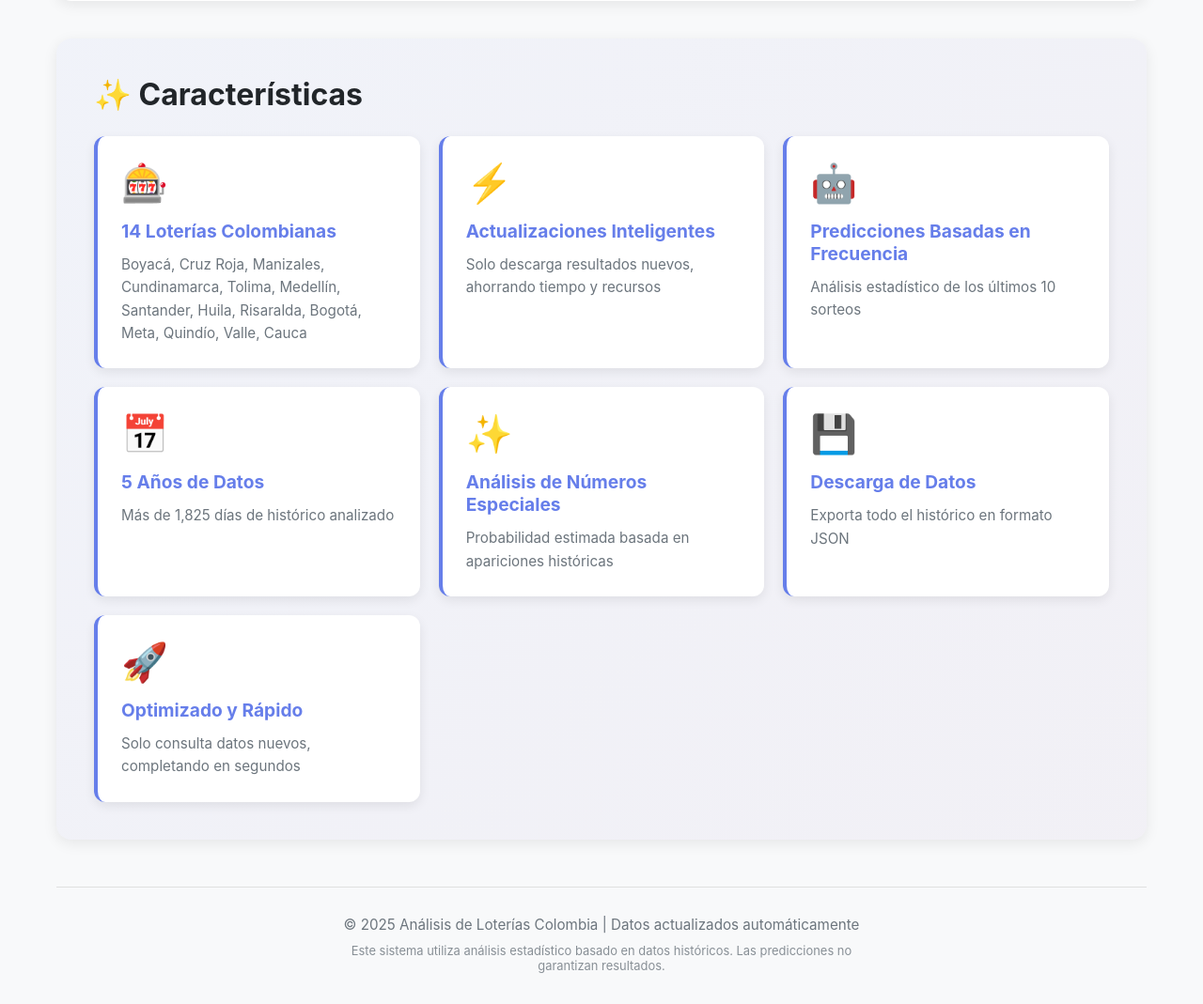
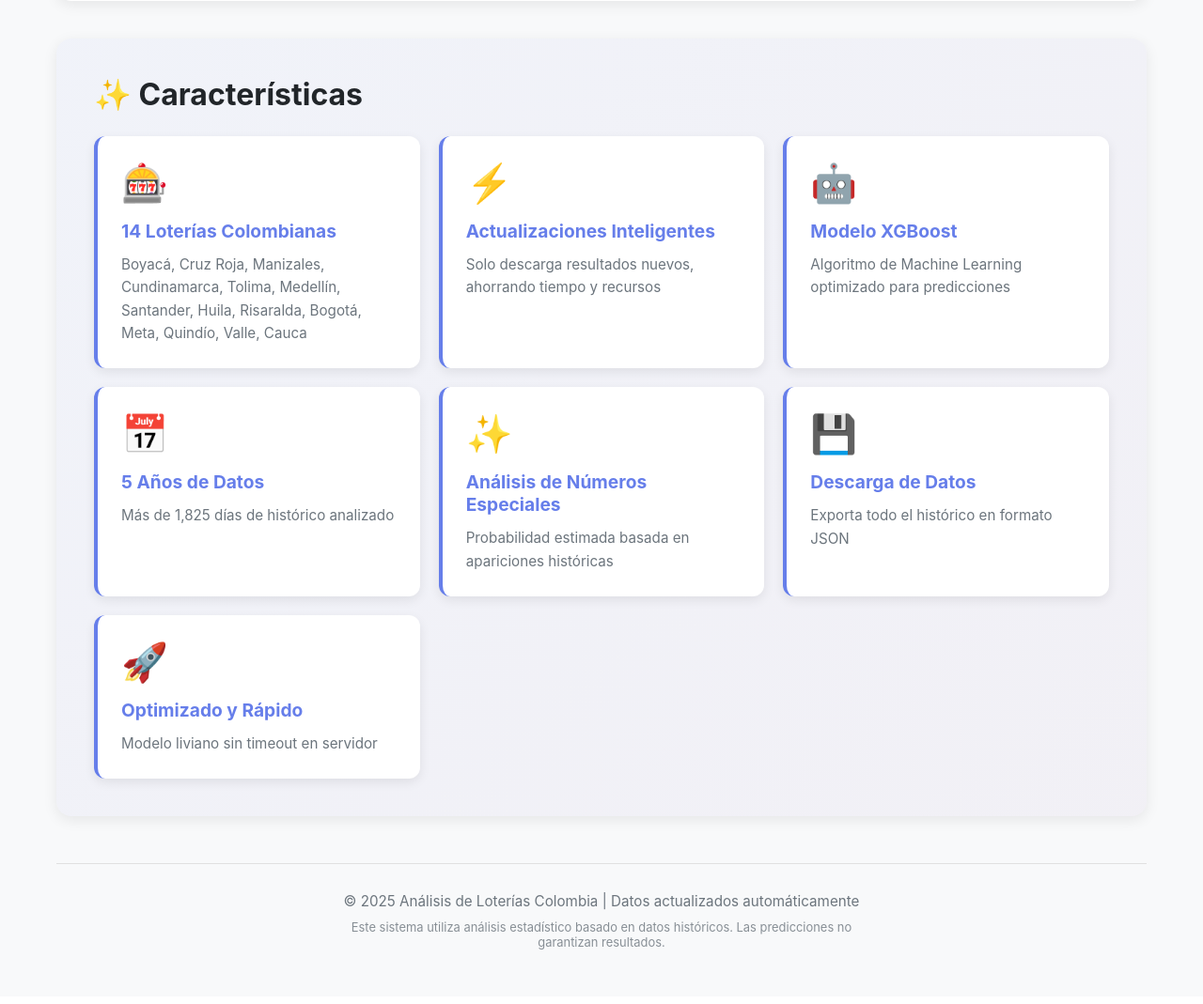
Before and after one commit to juanecheverri2710/analisis-loterias-colombia, a Flask app: page / in a window 1280 px wide. Shown: the part 2067-3136 px from the top of the page at 94% size. After the commit the page ends 3078 px from the top, so only its background shows below. Run offline with Flask 3, Linux system fonts and the light colour scheme; data that the repository does not hold is empty.

Commit message:
Update UI improvements and fixes

```diff
--- a/templates/index.html
+++ b/templates/index.html
@@ -126,8 +126,8 @@
                     </div>
                     <div class="feature-card">
                         <div class="feature-icon">🤖</div>
-                        <h3>Predicciones Basadas en Frecuencia</h3>
-                        <p>Análisis estadístico de los últimos 10 sorteos</p>
+                        <h3>Modelo XGBoost</h3>
+                        <p>Algoritmo de Machine Learning optimizado para predicciones</p>
                     </div>
                     <div class="feature-card">
                         <div class="feature-icon">📅</div>
@@ -147,7 +147,7 @@
                     <div class="feature-card">
                         <div class="feature-icon">🚀</div>
                         <h3>Optimizado y Rápido</h3>
-                        <p>Solo consulta datos nuevos, completando en segundos</p>
+                        <p>Modelo liviano sin timeout en servidor</p>
                     </div>
                 </div>
             </section>
@@ -337,7 +337,6 @@
                         <div class="top-loterias">
                             <strong>Top Loterías:</strong> ${topLoterías || 'N/A'}
                         </div>
-                        ${datos.proxima_prediccion ? `<div class="proxima-fecha">Próxima estimada: ${datos.proxima_prediccion}</div>` : ''}
                     `;
 
                     analisisDiv.appendChild(card);
```
